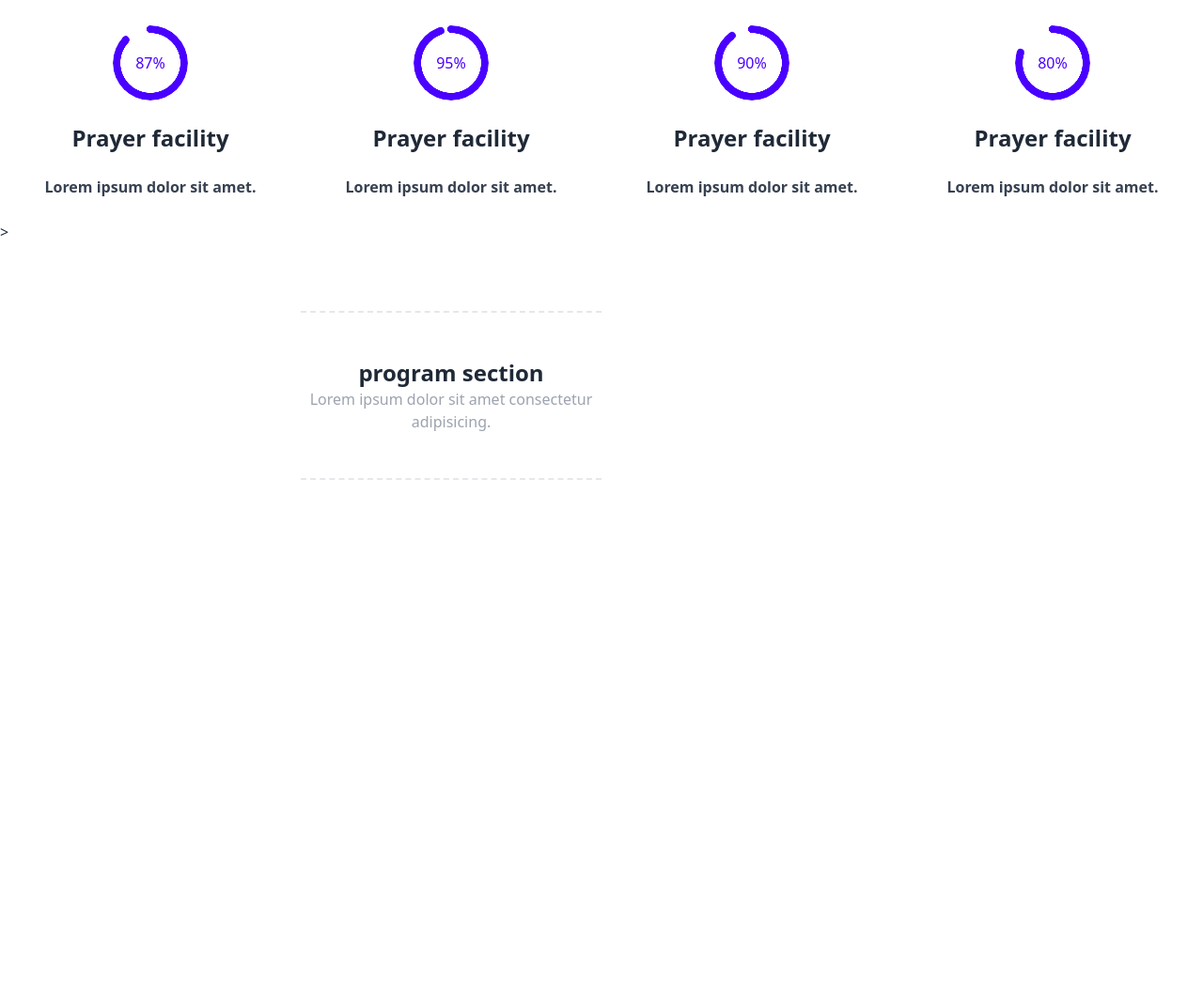
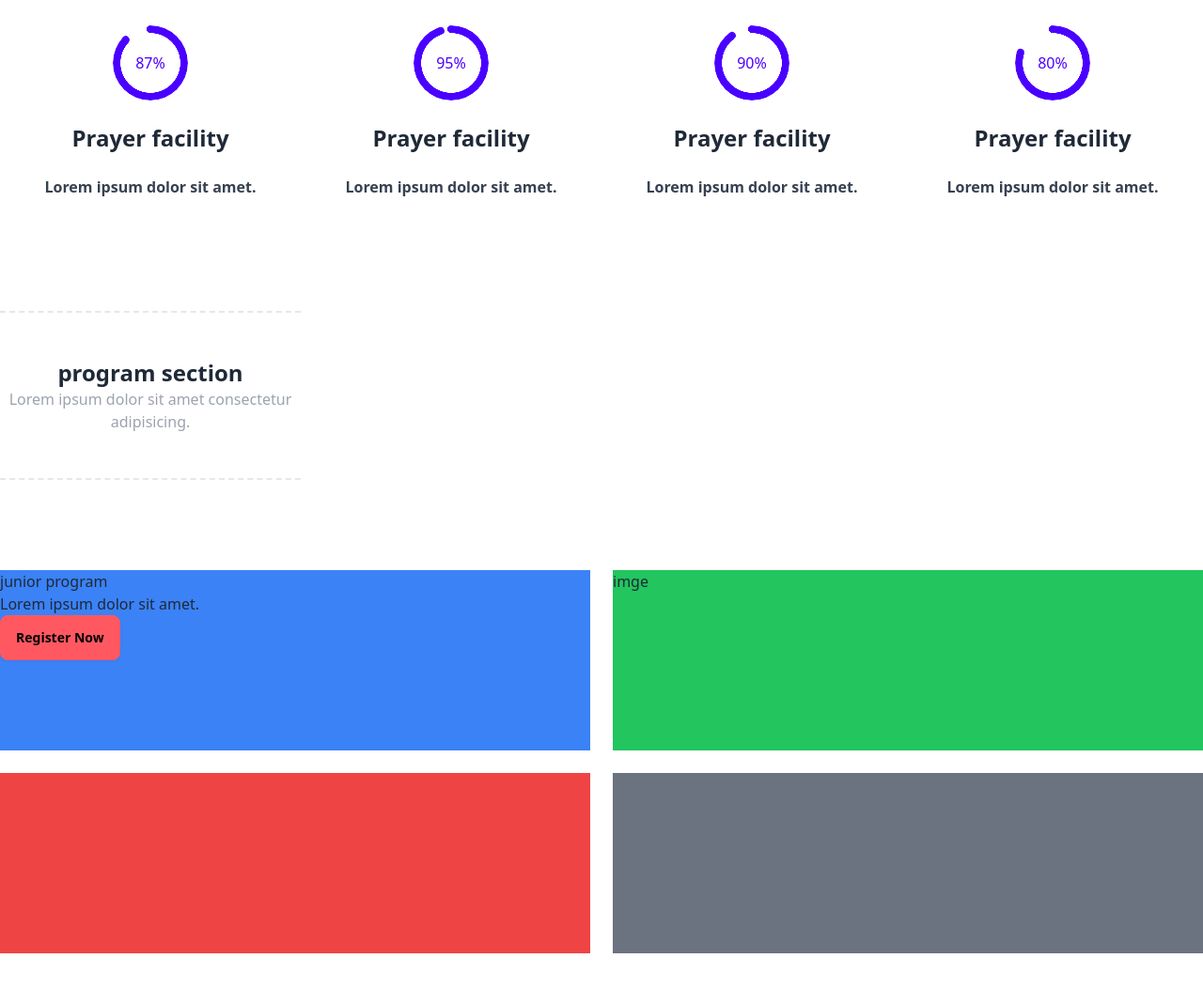
Before and after one commit to islamrifatislam/b-9-hockey-practice, a plain HTML site: page index.html in a window 1280 px wide. Shown: the part 1403-2456 px from the top of the page at 94% size. Before the commit the page ends 2106 px from the top, so only its background shows below. Drawn offline with nearby package versions, Linux system fonts and the light colour scheme.

Commit message:
added a new section

```diff
--- a/index.html
+++ b/index.html
@@ -4,6 +4,7 @@
 <meta charset="UTF-8">
 <meta name="viewport" content="width=device-width, initial-scale=1.0">
 <title>Hockeys</title>
+<link rel="stylesheet" href="style/styles.css">
 <!-- DaisyUi+tailwind css -->
 <link href="https://cdn.jsdelivr.net/npm/daisyui@4.12.10/dist/full.min.css" rel="stylesheet" type="text/css" />
 <script src="https://cdn.tailwindcss.com"></script>
@@ -138,15 +139,27 @@
  <p class="text-gray-700 font-semibold">Lorem ipsum dolor sit amet.</p>
 </div>
 <!-- program section -->
-<!-- <section class="my-24 w-12/3> -->
->
-  <!-- <div class="border-y-[2px] border-dashed py-12  text-center flex flex-col items-center justify-center"> -->
-                                        <section class="my-24 w-12/3">
+ <section class="my-24 w-12/3">
 <div class="text-center border-y-2 border-dashed py-12 flex flex-col item center justify-center ">
  <h1 class="text-2xl font-semibold">program section </h1>
  <p class="text-gray-400">Lorem ipsum dolor sit amet consectetur adipisicing.</p>
   </div>
+</div>
 </section>
+
+
+<!-- card section -->
+ <!-- <div class="mt-12 grid grid-cols-1 lg:grid-cols-2 gap-6">] -->
+<div class="flex gap-6 grid grid-cols-1 lg:grid-cols-2">
+<div class="bg-blue-500 h-48 w-full"><div class="junior program">
+<h5>junior program</h5>
+<p>Lorem ipsum dolor sit amet.</p>
+<button class="btn btn-error">Register Now</button>
+</div></div>
+<div class="bg-green-500 h-48 w-full lg:col span-2">imge </div>
+<div class="bg-red-500 h-48 w-full"></div>
+<div class="bg-gray-500 h-48 w-full"></div>
+</div>
 </main>
 </body>
 </html>
--- /dev/null
+++ b/style/styles.css
@@ -0,0 +1,3 @@
+.junior program{
+  background-image: linear-gradient(45deg,url(../B9A3-Hockeys/Images/3.png))
+}
```
